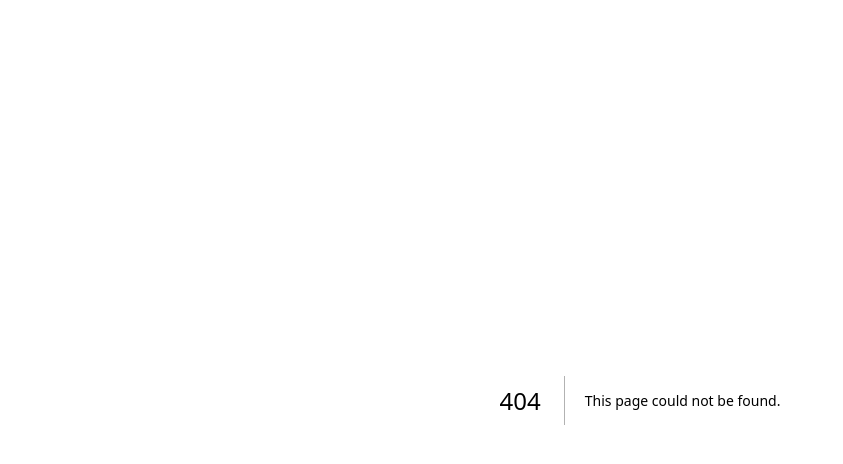
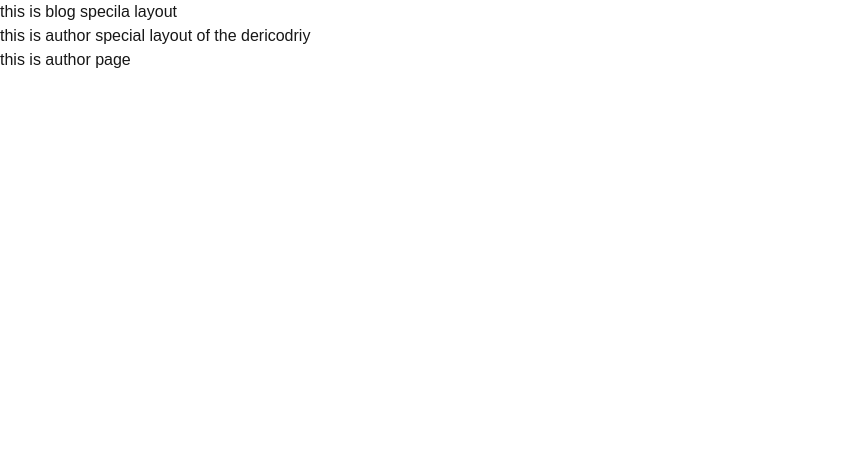
Before and after one commit to ahamedsiammia/project-nextjs-press-frontend, a Next.js app: page /blogs/author in a window 1280 px wide. Before the commit this address had no page. Shown: the top 464 px of the page, without its empty margins (0-843 px from the left). Built offline with nearby package versions, Linux system fonts and the light colour scheme.

Commit message:
added new rute and layout explore

```diff
--- /dev/null
+++ b/app/blogs/[id]/loading.tsx
@@ -0,0 +1,11 @@
+import React from 'react';
+
+const BlogsLoader = () => {
+    return (
+        <div>
+            loading....
+        </div>
+    );
+};
+
+export default BlogsLoader;
--- /dev/null
+++ b/app/blogs/[id]/page.tsx
@@ -0,0 +1,24 @@
+import React from 'react';
+
+const SingleBlog = async ({
+  params,
+}: {
+  params: Promise<{ slug: string }>
+}) => {
+      const { slug } = await params
+
+    const posts = await fetch("https://jsonplaceholder.typicode.com/posts")
+
+    const postData = await posts.json();
+
+    console.log(postData);
+
+    return (
+        <div>
+            this is dynamic blog page
+            this is page number : {slug}
+        </div>
+    );
+};
+
+export default SingleBlog;
--- /dev/null
+++ b/app/blogs/author/layout.tsx
@@ -0,0 +1,12 @@
+import React from 'react';
+
+const AuthorLayout = ({children} : {children : React.ReactNode}) => {
+    return (
+        <div>
+            <h1>this is author special layout of the dericodriy</h1>
+            {children}
+        </div>
+    );
+};
+
+export default AuthorLayout;
--- /dev/null
+++ b/app/blogs/author/page.tsx
@@ -0,0 +1,11 @@
+import React from 'react';
+
+const AuthorPage = () => {
+    return (
+        <div>
+            this is author page
+        </div>
+    );
+};
+
+export default AuthorPage;
--- /dev/null
+++ b/app/blogs/layout.tsx
@@ -0,0 +1,16 @@
+import React from 'react';
+
+const layout = ({
+children
+}: {
+    children:React.ReactNode
+}) => {
+    return (
+        <div>
+            <h1>this is blog specila layout</h1>
+            {children}
+        </div>
+    );
+};
+
+export default layout;
--- /dev/null
+++ b/app/blogs/page.tsx
@@ -0,0 +1,13 @@
+import Link from 'next/link';
+import React from 'react';
+
+const BlogsPage = () => {
+    return (
+        <div>
+            this is blogs route <br />
+            <Link className='border-b' href={`/blogs/5`}>Blogs</Link>
+        </div>
+    );
+};
+
+export default BlogsPage;
--- a/app/layout.tsx
+++ b/app/layout.tsx
@@ -1,16 +1,7 @@
 import type { Metadata } from "next";
-import { Geist, Geist_Mono } from "next/font/google";
 import "./globals.css";
 
-const geistSans = Geist({
-  variable: "--font-geist-sans",
-  subsets: ["latin"],
-});
 
-const geistMono = Geist_Mono({
-  variable: "--font-geist-mono",
-  subsets: ["latin"],
-});
 
 export const metadata: Metadata = {
   title: "prisma press frontend",
@@ -25,7 +16,7 @@ export default function RootLayout({
   return (
     <html
       lang="en"
-      className={`${geistSans.variable} ${geistMono.variable} h-full antialiased`}
+      className={`h-full antialiased`}
     >
       <body className="min-h-full flex flex-col">{children}</body>
     </html>
```
